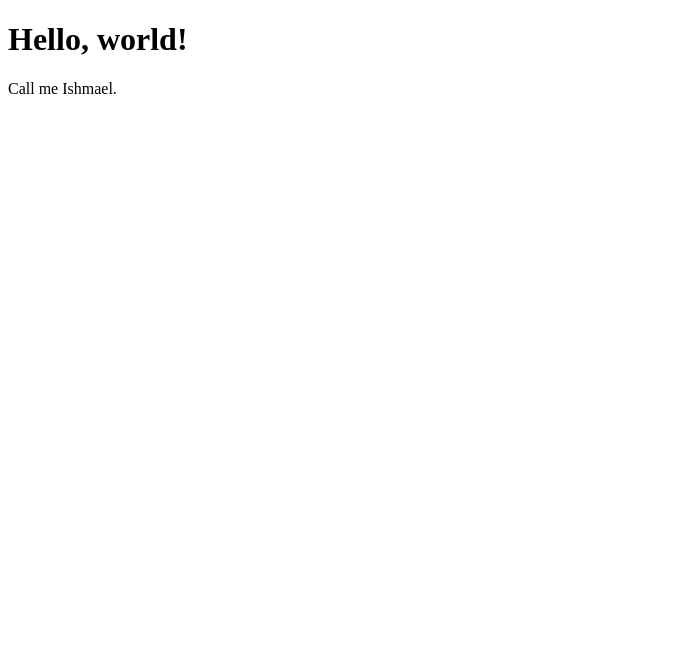
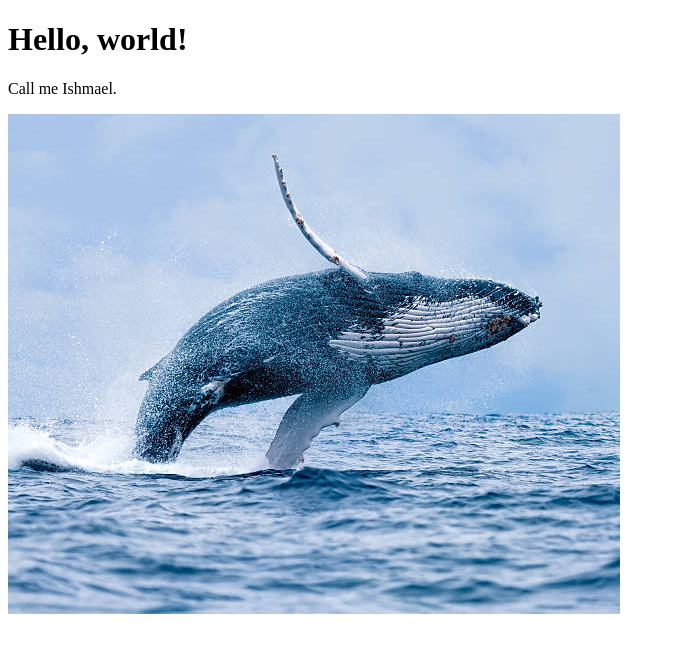
Before and after one commit to Atsaac/Website, a plain HTML site: page index.html in a window 1280 px wide. Shown: the whole page, without its empty margins (0-675 px from the left). Drawn offline with Linux system fonts and the light colour scheme.

Commit message:
Add whale inage to index.html

```diff
--- a/index.html
+++ b/index.html
@@ -8,5 +8,6 @@
 <body>
   <h1>Hello, world!</h1>
   <p> Call me Ishmael.</p>
+  <img src = "whale.jpg" alt= "The Whale">
 </body>
 </html>
```
Also changed, not shown: whale.jpg (added).
